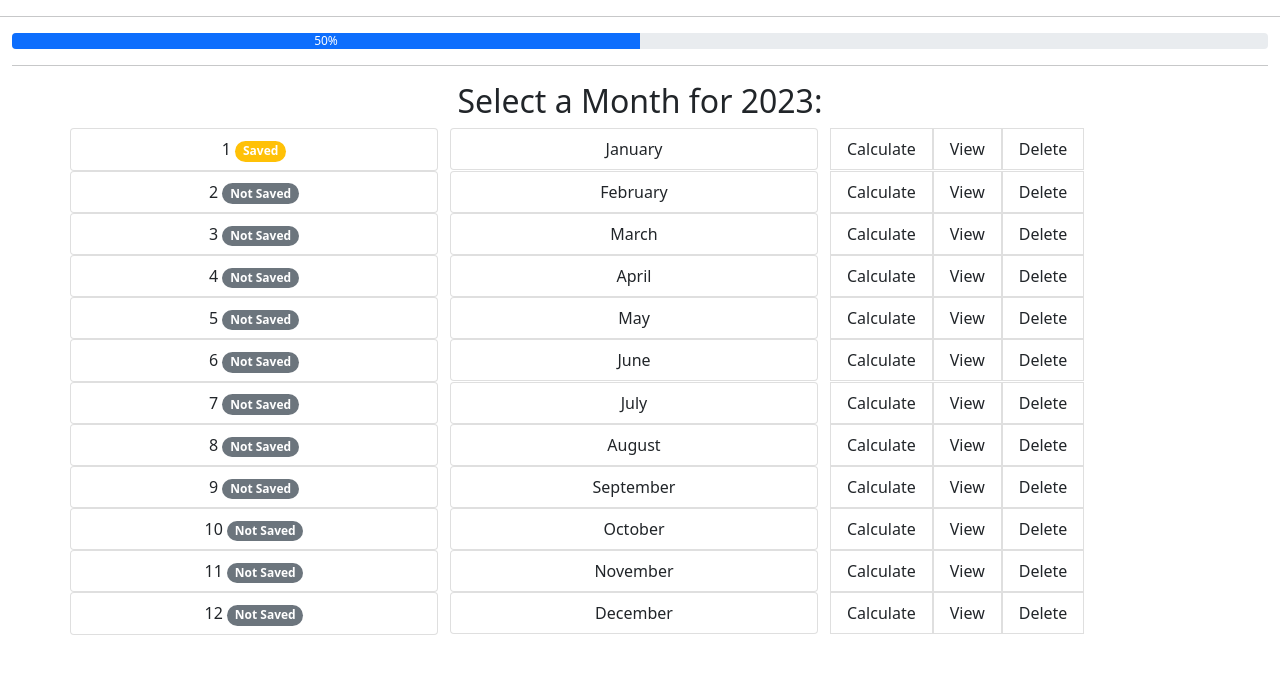
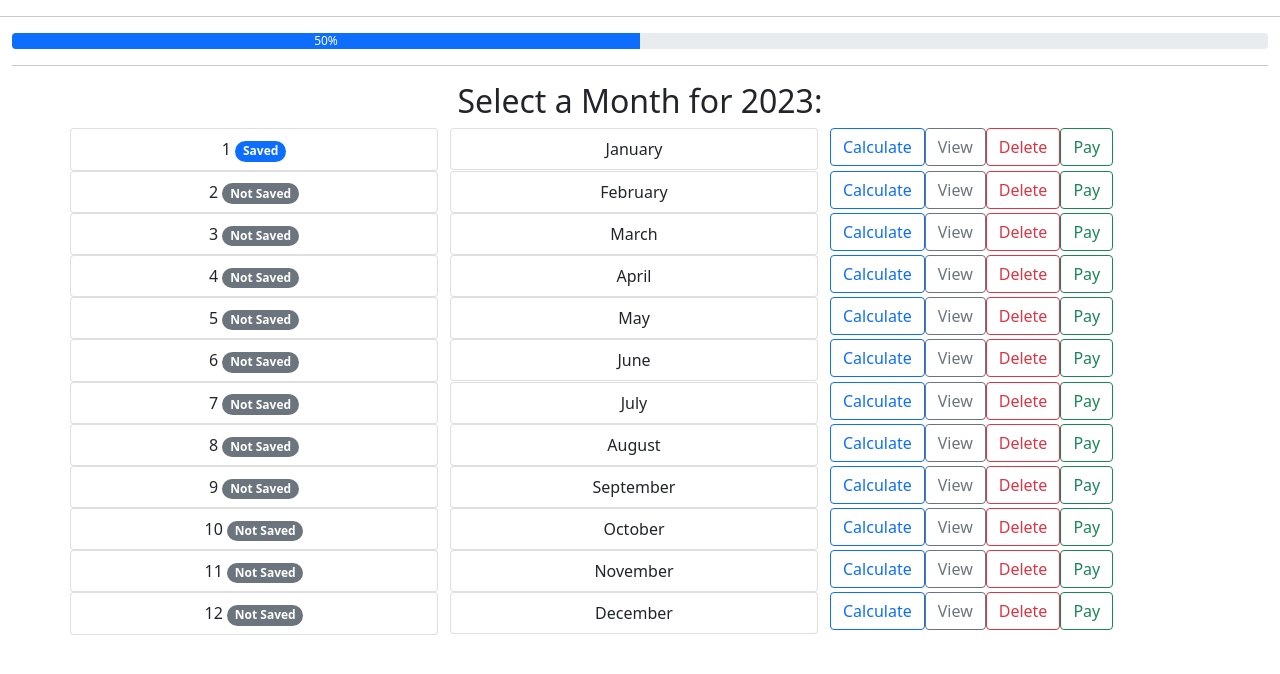
Before and after one commit to Cyril-CRGB/Portfolio4_FullStackProject, a Django app: page /generator/2023/ in a window 1280 px wide. Shown: the part 56-730 px from the top of the page. Run offline with Django 3.2, Linux system fonts and the light colour scheme; data comes from the database, SQL or seed files in the repository; both versions use the stored data as it was after the commit.

Commit message:
Add button formating to generator_month.html and adding same functions than generator_monthly_table.html, save and delete

```diff
--- a/hrmanager/views.py
+++ b/hrmanager/views.py
@@ -457,4 +457,4 @@ class GeneratorDeleteMonthlyDataView(View):
         context = {'year': year, 'month': month,
                    'employees': [], 'delete_message': message}
         return render(request, self.template_name, context)
-        # return redirect('generator_month', year=year)
+        # return redirect('generator_month.html', year=year)
--- a/templates/generator_month.html
+++ b/templates/generator_month.html
@@ -20,7 +20,7 @@
       <div class="col list-group">
         <a href="#" class="list-group-item list-group-item-action"
           >{{ month_num }} {% if has_data %}
-          <span class="badge rounded-pill bg-warning">Saved</span>
+          <span class="badge rounded-pill bg-primary">Saved</span>
           {% else %}
           <span class="badge rounded-pill bg-secondary">Not Saved</span>
           {% endif %}
@@ -35,20 +35,47 @@
 
       <div class="col list-group">
         <div class="btn-group" role="group" aria-label="Basic example">
-          <span
+          <!--<span
             ><a
               href="{% url 'generator_employees' year=year month=forloop.counter %}"
               class="list-group-item list-group-item-action"
               >Calculate</a
             ></span
-          ><span
-            ><a href="#" class="list-group-item list-group-item-action"
-              >View</a
-            ></span
-          ><span
-            ><a href="#" class="list-group-item list-group-item-action"
-              >Delete</a
-            ></span
+          >--><span>
+            <form
+              method="get"
+              action="{% url 'generator_employees' year=year month=forloop.counter %}"
+              style="display: inline"
+            >
+              {% csrf_token %}
+              <button type="submit" class="btn btn-outline-primary">
+                Calculate
+              </button>
+            </form> </span
+          ><span>
+            <form method="post" action="#" style="display: inline">
+              {% csrf_token %}
+              <button type="submit" class="btn btn-outline-secondary">
+                View
+              </button>
+            </form></span
+          ><span>
+            <form
+              method="post"
+              action="{% url 'generator_delete_monthly_data' year=year month=forloop.counter %}"
+              style="display: inline"
+            >
+              {% csrf_token %}
+              <button type="submit" class="btn btn-outline-danger">
+                Delete
+              </button>
+            </form></span
+          >
+          <span
+            ><form method="post" action="#" style="display: inline">
+              {% csrf_token %}
+              <button type="submit" class="btn btn-outline-success">Pay</button>
+            </form></span
           >
         </div>
       </div>
--- a/templates/generator_monthly_table.html
+++ b/templates/generator_monthly_table.html
@@ -41,7 +41,7 @@
         <div class="d-flex justify-content-between align-items-center mb-3">
             <span><h1>{{ month }}.{{ year }}</h1></span> <!-- class="mx-auto mb-0"-->
             <span><a href="{% url 'generator_save_monthly_table' year=year month=month%}"
-                class="btn btn-outline-warning">Save Monthly Data</a>
+                class="btn btn-outline-primary">Save Monthly Data</a>
             <form method="post" action="{% url 'generator_delete_monthly_data' year=year month=month %}" style="display:inline;">
                 {% csrf_token %}
                 <button type="submit" class="btn btn-outline-danger">Delete Monthly Data</button>
```
Also changed, not shown: db.sqlite3.
